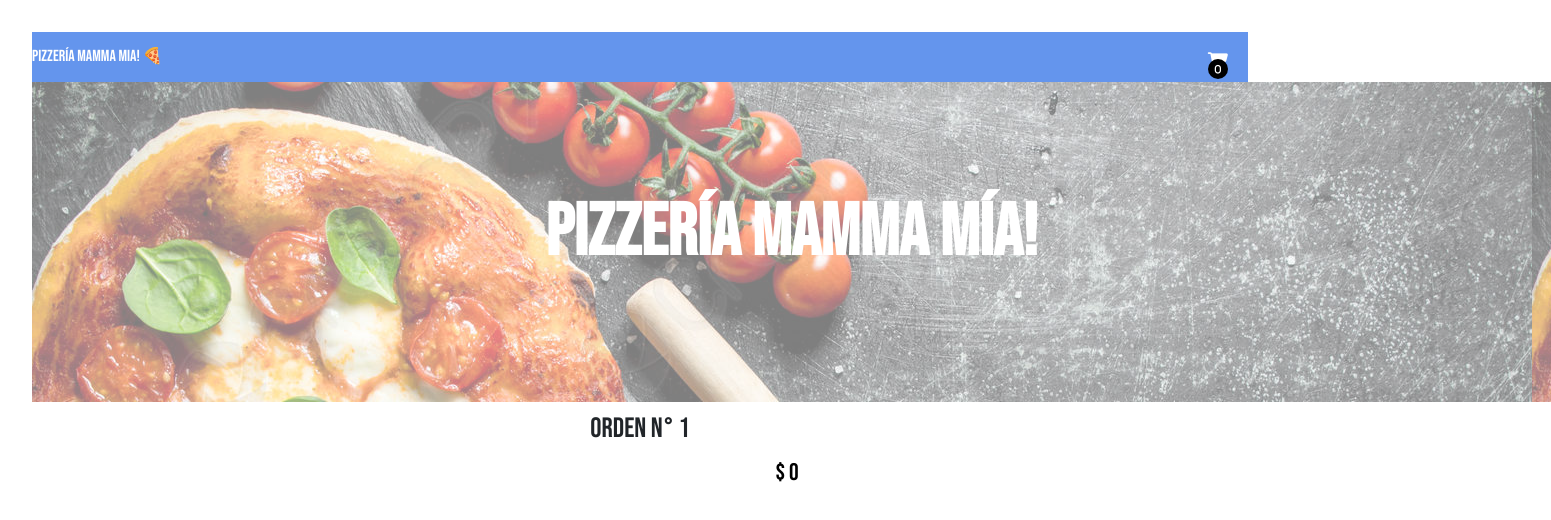
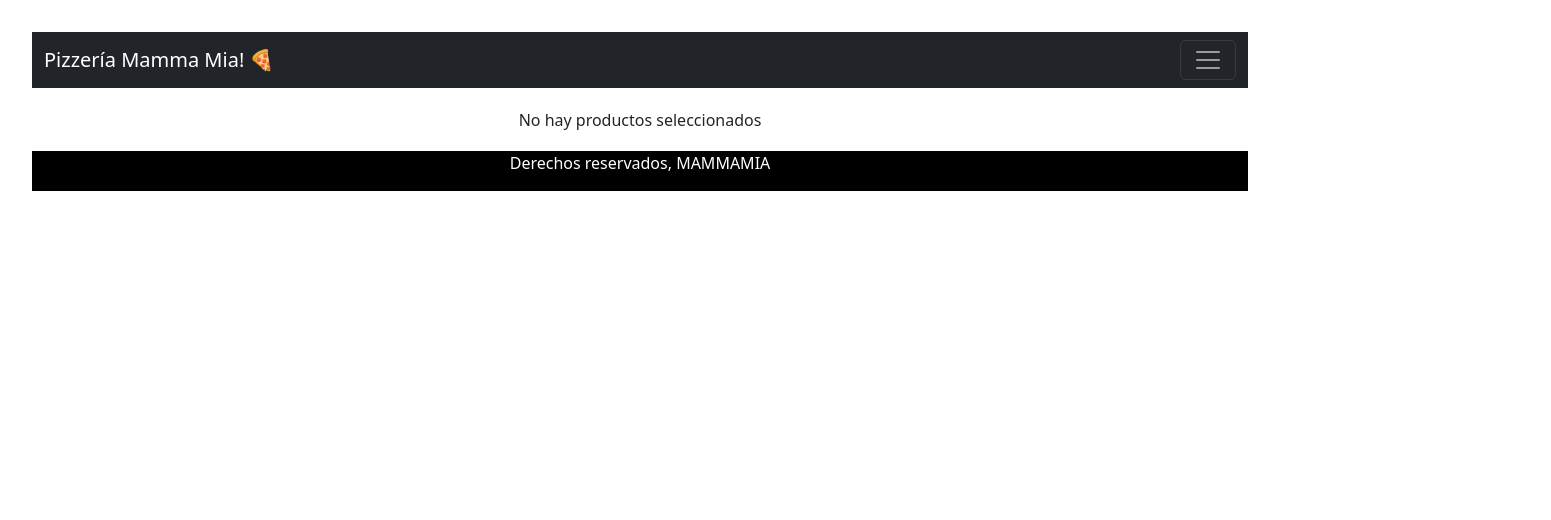
Before and after one commit to Nuncia/mammaMia, a React (Vite) app: page /carrito in a window 1280 px wide. Shown: the top 520 px of the page, 1551 px wide, since content can reach past the window. Built offline with nearby package versions, Linux system fonts and the light colour scheme.

Commit message:
Se soluciona problema de header y cards.

```diff
--- a/src/App.jsx
+++ b/src/App.jsx
@@ -5,7 +5,6 @@ import Carrito from './views/Carrito';
 import NavBar from './components/NavBar';
 import Home from './views/Home';
 import Pizza from './views/Pizza';
-import DataPizza from './components/DataPizza';
 import Footer from './components/Footer';
 
 function App() {
@@ -13,17 +12,16 @@ function App() {
       <>
          <ProviderPizza>
             <BrowserRouter>
-               <div className="contendor__pizzas">
-                  <NavBar className="header" />
-                  <main className="main">
+               <div>
+                  <NavBar />
+                  <main>
                      <Routes>
                         <Route path="/" element={<Home />} />
                         <Route path="/pizza/:id" element={<Pizza />} />
-                        <Route path="/dataPizza" element={<DataPizza />} />
                         <Route path="/carrito" element={<Carrito />} />
                      </Routes>
                   </main>
-                  {/* <Footer className="footer" /> */}
+                  <Footer className="footer" />
                </div>
             </BrowserRouter>
          </ProviderPizza>
--- a/src/components/DataPizza.jsx
+++ /dev/null
@@ -1,34 +0,0 @@
-import { useState, useEffect } from 'react';
-
-const DataPizza = () => {
-   const [datos, setDatos] = useState([]);
-   //Fucion asincrona papa cargar datos desde archivo json
-   const cargaDatos = async () => {
-      try {
-         const respuesta = await fetch('../data/pizzas.json');
-         const json = await respuesta.json();
-         setDatos(json);
-      } catch (e) {
-         console.error('Error al cargar los datos: ', e);
-      }
-   };
-   useEffect(() => {
-      cargaDatos();
-   }, []);
-
-   return (
-      <div>
-         {datos.length > 0 ? (
-            <ul>
-               {datos.map((item, index) => (
-                  <li key={index}>{JSON.stringify(item)}</li>
-               ))}
-            </ul>
-         ) : (
-            <p>Cargando datos...</p>
-         )}
-      </div>
-   );
-};
-
-export default DataPizza;
--- a/src/components/NavBar.jsx
+++ b/src/components/NavBar.jsx
@@ -6,13 +6,41 @@ const NavBar = () => {
    const { montoTotal, cantidadProductos } = useContext(ContextPizza);
    const setActive = (isActive) => (isActive ? 'active' : 'inActive');
    return (
-      <header style={{ height: '50px' }}>
-         <div className="navBar__uno">
+      <div style={{ marginBottom: '20px' }}>
+         <nav className="navbar navbar-expand-xxl navbar-dark bg-dark">
+            <div className="container-fluid">
+               <a className="navbar-brand" href="#">
                   <div style={{ display: 'flex' }}>
                      <NavLink className={setActive} to="/">
                         Pizzería Mamma Mia! 🍕
                      </NavLink>
                   </div>
+               </a>
+               <button
+                  className="navbar-toggler"
+                  type="button"
+                  data-bs-toggle="collapse"
+                  data-bs-target="#navbarNavAltMarkup"
+                  aria-controls="navbarNavAltMarkup"
+                  aria-expanded="false"
+                  aria-label="Toggle navigation"
+               >
+                  <span className="navbar-toggler-icon"></span>
+               </button>
+               <div
+                  className="collapse navbar-collapse"
+                  id="navbarNavAltMarkup"
+                  style={{ justifyContent: 'flex-end' }}
+               >
+                  <div className="navbar-nav">
+                     <a
+                        className="nav-link active"
+                        aria-current="page"
+                        href="#"
+                     ></a>
+                     <a className="nav-link" href="#"></a>
+                     {montoTotal > 0 ? (
+                        <a className="nav-link" href="#">
                            <div className="contenedor_carrito">
                               <NavLink className={setActive} to="/carrito">
                                  {montoTotal > 0 ? <p>$ {montoTotal}</p> : ''}
@@ -21,18 +49,27 @@ const NavBar = () => {
                               <div className="carrito">
                                  <NavLink to="/carrito">
                                     <i className="fa-solid fa-cart-shopping fa-1x icono">
-                        <p className="circulo">{cantidadProductos}</p>
+                                       <p className="circulo">
+                                          {cantidadProductos}
+                                       </p>
                                     </i>
                                  </NavLink>
                               </div>
                            </div>
-         </div>
-         <div className="imagen">
-            <div>
-               <p className="titulo">Pizzería Mamma Mía!</p>
+                        </a>
+                     ) : (
+                        ''
+                     )}
                   </div>
                </div>
-      </header>
+            </div>
+         </nav>
+         <div>
+            {/* <div>
+               <p className="titulo">Pizzería Mamma Mía!</p>
+            </div> */}
+         </div>
+      </div>
    );
 };
 
--- a/src/index.css
+++ b/src/index.css
@@ -1,144 +1,21 @@
-body{
-    margin: 0px;
-    padding: 0px;
-    box-sizing: border-box;
-    font-family: 'Bebas Neue', sans-serif;
-}
-.contendor__pizzas{
-    display: grid;
-    grid-template-areas: 'navBar'
-                         'header'
-                         'footer';
-    grid-template-columns: 5fr;
-}
-.navBar{
-    grid-area: 'header';
-}
-.main{
-    grid-area: 'main';
-}
-.footer{
-    grid-area: 'footer';
-    display: flex;
-}
-.navBar__uno{
-    background-color: cornflowerblue;
-    display: flex;
-    align-items: center;
-    justify-content: space-between;
-    height: inherit;
-}
 .active{
     color: white;
     text-decoration: none;
 }
-.imagen{
-    display: flex;
-    height: 40vh;
-    width: 1519px;
-    position: absolute;
-    background-image: url(/src/assets/pizza_4.jpg);
-    opacity: 0.5;
-    /* background-repeat: no-repeat; */
-    color: white;
-    text-align: center;
-    flex-direction: column;
-    align-items: center;
-    margin-right: 30px;
-    justify-content: center;
+.inActive{
+    color: black;
+    text-decoration: none;
 }
-.imagen_2{
-    height: 40vh;
-    width: 100%;
-    position: absolute;
-    z-index: -2;
-}
-.titulo{
-    text-align: end;
-    font-weight: 800;
-    font-size: 73px;
-}
-.pizzas{
-    display: flex;
-}
-.contenedor__1{
-    position: relative;
-    top: 327px;
+.contenedor{
     display: flex;
     flex-wrap: wrap;
-    gap: 46px;
+    justify-content: center;
+    gap: 35px;
 }
-.pizzaDetalle{
-    width: 38rem;
-    position: relative;
-    /* display: flex; */
-    top: 340px;
-    margin-bottom: 50px;
-}
-.detalle{
-    isplay: flex;
-    justify-content: center;
-}
-.detalle__2{
-    position: relative;
-    top: 439px;
+footer{
     display: flex;
     justify-content: center;
-    align-items: center;
-}
-.circulo{
     background-color: black;
     color: white;
-    text-align: start;
-    font-size: x-small;
-    display: flex;
-    justify-content: center;
-    align-items: center;
-    font-weight: bold;
-    position: relative;
-    margin-top: -12px;
-    z-index: 4;
-    border-radius: 50%;
-    width: 20px;
-    height: 20px;
+    margin-top: 19px;
 }
-.titulo__2{
-    position: relative;
-    top: 328px;
-    text-align: center;
-    font-weight: bold;
-}
-.carcasa{
-    display: flex;
-    flex-direction: column;
-    justify-content: center;
-    align-items: center;
-}
-.contenedor__carrito{
-    position: relative;
-    top: 330px;
-    display: flex;
-    flex-direction: column;
-}
-.tabla{
-    border-color: white;
-    width: 645px;
-    display: flex;
-    justify-content: flex-end;
-}
-.montoFinal{
-    font-weight: 800;
-    margin-left: 12px;
-    font-size: x-large;
-}
-.icono{
-    color: white;
-    margin-top: 5px;
-
-}
-.contenedor_carrito{
-    margin-top: 28px;
-    display: flex;
-    font-size: 18px;
-    margin-right: 20px;
-}
--- a/src/views/Carrito.jsx
+++ b/src/views/Carrito.jsx
@@ -3,6 +3,7 @@ import { ContextPizza } from '../context/ContextPizza';
 import { useNavigate } from 'react-router-dom';
 
 const Carrito = () => {
+   const [cargando, setCargando] = useState(true);
    const { listaProductos, montoTotal, setMontoTotal } =
       useContext(ContextPizza);
    const navigate = useNavigate();
@@ -20,9 +21,17 @@ const Carrito = () => {
    };
 
    useEffect(() => {
-      console.log(listaProductos);
-   });
+      if (listaProductos.length > 0) {
+         setCargando(false);
+      } else {
+         setCargando(true);
+      }
+   }, []);
    return (
+      <div>
+         {cargando ? (
+            <p>No hay productos seleccionados</p>
+         ) : (
             <div className="contenedor__carrito">
                <h3 style={{ textAlign: 'center' }}>Orden N° 1</h3>
                <table className="table">
@@ -70,6 +79,8 @@ const Carrito = () => {
                   </tbody>
                </table>
             </div>
+         )}
+      </div>
    );
 };
 
--- a/src/views/Pizza.jsx
+++ b/src/views/Pizza.jsx
@@ -46,18 +46,14 @@ const Pizza = () => {
                      </div>
                      <hr />
                      {/* <div style={{ marginBottom: '40px' }}>
-                        {pizza.ingredients.map((ingrediente) => (
+                        {pizza?.ingredients?.map((ingrediente) => (
                            <p key={ingrediente}>🍕{ingrediente}</p>
                         ))}
                      </div> */}
                      <p>{pizza.desc}</p>
                      <hr />
                      <div style={{ display: 'flex', justifyContent: 'center' }}>
-                        <a
-                           href="#"
-                           onClick={volver}
-                           className="btn btn-primary"
-                        >
+                        <a href="#" onClick={volver} className="btn btn-dark">
                            Volver
                         </a>
                         &nbsp; &nbsp;
```
Also changed, not shown: src/views/Home.jsx (+4 -41 lines), src/assets/pizza-fotor-20231114194052.jpg (added), src/assets/pizza_4-fotor-2023111423113.jpg (added). Lines whose indentation alone changed are shown as unchanged.
